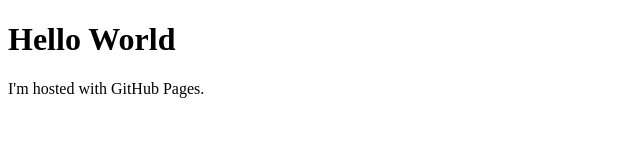
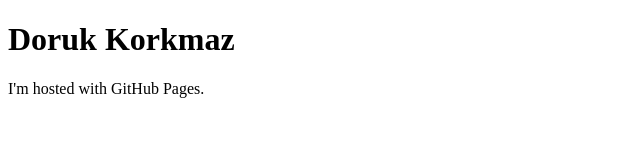
Before and after one commit to DorukKorkmaz/dorukkorkmaz.github.io, a plain HTML site: page index.html in a window 1280 px wide. Shown: the whole page, without its empty margins (0-640 px from the left). Drawn offline with Linux system fonts and the light colour scheme.

Commit message:
Update index.html

```diff
--- a/index.html
+++ b/index.html
@@ -1,7 +1,7 @@
 <!DOCTYPE html>
 <html>
 <body>
-<h1>Hello World</h1>
+<h1>Doruk Korkmaz</h1>
 <p>I'm hosted with GitHub Pages.</p>
 </body>
 </html>
```
